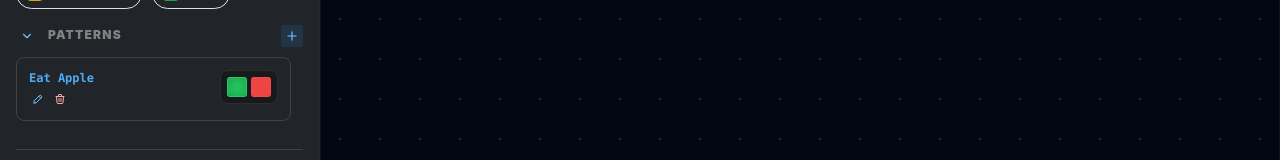
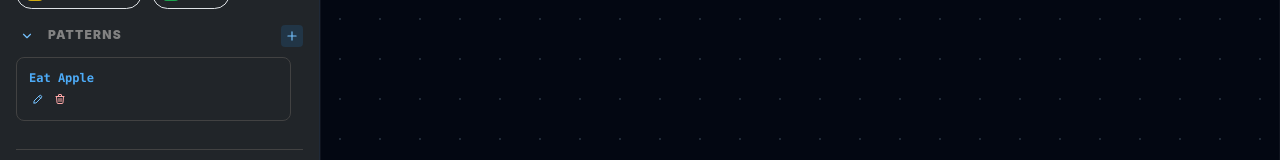
Before and after one commit to Fancyflame/tespat-engine, a React (Vite) app in the folder tespat-web/: page / in a window 1280 px wide. Shown: the part 161-321 px from the top of the page. Built offline with nearby package versions, Linux system fonts and the light colour scheme.

Commit message:
feat: 添加画布尺寸改变条，但未添加功能

```diff
--- a/tespat-web/package.json
+++ b/tespat-web/package.json
@@ -12,6 +12,7 @@
   "dependencies": {
     "@mantine/core": "^8.3.15",
     "@mantine/hooks": "^8.3.15",
+    "@mantine/notifications": "^8.3.15",
     "@tabler/icons-react": "^3.37.1",
     "react": "^19.2.0",
     "react-dom": "^19.2.0"
--- a/tespat-web/src/App.tsx
+++ b/tespat-web/src/App.tsx
@@ -89,7 +89,7 @@ export default function App() {
                                 <GridDisplay2D
                                     width={editor.editingGrid.width}
                                     data={editor.editingGrid.data}
-                                    enableEdit={true}
+                                    enableEdit={editor.enableEdit}
                                     onChangeData={(nextData) =>
                                         setEditor((prev) => ({
                                             ...prev,
--- a/tespat-web/src/EditorData.tsx
+++ b/tespat-web/src/EditorData.tsx
@@ -17,6 +17,8 @@ export interface EditorData {
     selectedCell: string | null;
     /** 主编辑器当前正在编辑的网格对象 */
     editingGrid: EditingGrid;
+    /** 是否允许编辑（拖拽、调整尺寸等会临时关闭） */
+    enableEdit: boolean;
 }
 
 interface EditorContextType {
@@ -33,6 +35,7 @@ export const EditorProvider = ({ children }: { children: ReactNode }) => {
             width: 2,
             data: ["Apple", "Slime", "Empty", "SatiatedSlime"],
         },
+        enableEdit: true,
     });
 
     return (
--- a/tespat-web/src/components/DynamicGrid/DynamicGrid.module.css
+++ /dev/null
@@ -1,43 +0,0 @@
-.grid {
-    display: grid;
-    background: rgba(0, 0, 0, 0.3);
-    padding: 6px;
-    border-radius: 8px;
-    border: 1px solid #2d2d2d;
-    width: fit-content;
-}
-
-.cell {
-    border-radius: 3px;
-    cursor: pointer;
-    transition: all 0.1s ease;
-    border: 1px solid rgba(255, 255, 255, 0.03);
-
-    &:hover {
-        filter: brightness(1.3);
-        transform: scale(1.05);
-    }
-}
-
-.state-Wildcard {
-    background: repeating-linear-gradient(
-        45deg,
-        #374151,
-        #374151 4px,
-        #111827 4px,
-        #111827 8px
-    );
-}
-.state-Empty {
-    background: #1f2937;
-}
-.state-Slime {
-    background: #22c55e;
-    box-shadow: inset 0 0 8px rgba(0, 0, 0, 0.2);
-}
-.state-Apple {
-    background: #ef4444;
-}
-.state-SatiatedSlime {
-    background: #facc15;
-}
--- a/tespat-web/src/components/DynamicGrid/DynamicGrid.tsx
+++ /dev/null
@@ -1,45 +0,0 @@
-import React from "react";
-import { Box } from "@mantine/core";
-import styles from "./DynamicGrid.module.css";
-
-export type CellState =
-    | "Wildcard"
-    | "Empty"
-    | "Slime"
-    | "Apple"
-    | "SatiatedSlime";
-
-interface Props {
-    width: number;
-    height: number;
-    data: string[];
-    onCellClick?: (index: number) => void;
-    cellSize?: number;
-}
-
-export const DynamicGrid: React.FC<Props> = ({
-    width,
-    height,
-    data,
-    onCellClick,
-    cellSize = 28,
-}) => {
-    return (
-        <Box
-            className={styles.grid}
-            style={{
-                gridTemplateColumns: `repeat(${width}, ${cellSize}px)`,
-                gap: "4px",
-            }}
-        >
-            {data.map((state, i) => (
-                <div
-                    key={i}
-                    onClick={() => onCellClick?.(i)}
-                    className={`${styles.cell} ${styles[`state-${state}`]}`}
-                    style={{ width: cellSize, height: cellSize }}
-                />
-            ))}
-        </Box>
-    );
-};
--- a/tespat-web/src/components/GridEditResizer/ResizeBar.tsx
+++ b/tespat-web/src/components/GridEditResizer/ResizeBar.tsx
@@ -1,6 +1,7 @@
 import { Box } from "@mantine/core";
 import type React from "react";
 import { useRef } from "react";
+import { useEditor } from "../../EditorData";
 import styles from "./ResizeBar.module.css";
 
 export type ResizeDirection = "top" | "bottom" | "left" | "right";
@@ -24,6 +25,7 @@ export function ResizeBar({
     onDeltaChange,
     className,
 }: ResizeBarProps) {
+    const { setEditor } = useEditor();
     const offset = "-25px";
     const isDraggingRef = useRef(false);
     const startPointRef = useRef<{ x: number; y: number } | null>(null);
@@ -43,6 +45,12 @@ export function ResizeBar({
         isDraggingRef.current = false;
         startPointRef.current = null;
 
+        // 结束拖拽时重新开启编辑
+        setEditor((prev) => ({
+            ...prev,
+            enableEdit: true,
+        }));
+
         window.removeEventListener("pointermove", handlePointerMove);
         window.removeEventListener("pointerup", handlePointerUp);
     };
@@ -53,6 +61,12 @@ export function ResizeBar({
 
         isDraggingRef.current = true;
         startPointRef.current = { x: event.clientX, y: event.clientY };
+
+        // 开始拖拽时临时关闭编辑
+        setEditor((prev) => ({
+            ...prev,
+            enableEdit: false,
+        }));
 
         window.addEventListener("pointermove", handlePointerMove);
         window.addEventListener("pointerup", handlePointerUp);
--- a/tespat-web/src/components/Sidebar/CellSection.tsx
+++ b/tespat-web/src/components/Sidebar/CellSection.tsx
@@ -11,7 +11,8 @@ import {
     Box,
 } from "@mantine/core";
 import { CollapsibleSection } from "./CollapsibleSection";
-import { IconPlus, IconPencil, IconTrash } from "@tabler/icons-react";
+import { notifications } from "@mantine/notifications";
+import { IconPlus, IconPencil, IconTrash, IconX } from "@tabler/icons-react";
 import { useProject } from "../../ProjectData";
 import { useEditor } from "../../EditorData";
 
@@ -47,14 +48,20 @@ export function CellSection() {
                 const trimmed = newName.trim();
                 if (!trimmed || trimmed === oldName) return;
 
-                if (
-                    !project.cellDisplay.has(oldName) ||
-                    project.cellDisplay.has(trimmed)
-                ) {
+                const color = project.cellDisplay.get(oldName);
+                if (color === undefined) {
                     return;
                 }
-                const color = project.cellDisplay.get(oldName);
-                if (color === undefined) return;
+
+                if (project.cellDisplay.has(trimmed)) {
+                    notifications.show({
+                        title: "无法重命名",
+                        message: "相同名字的单位已存在",
+                        icon: <IconX />,
+                        color: "red",
+                    });
+                    return;
+                }
 
                 setProject((prev) => {
                     const cellDisplay = new Map(prev.cellDisplay);
@@ -184,16 +191,7 @@ const CellUnitCapsule = memo(function CellUnitCapsule({
                         style={{ width: 220 }}
                     >
                         <Stack gap="xs">
-                            <ColorPicker
-                                value={tempColor}
-                                format="hex"
-                                fullWidth
-                                onChange={setTempColor}
-                                onChangeEnd={(final) =>
-                                    actions.onChangeColor(name, final)
-                                }
-                            />
-                            <Group justify="flex-end" gap="xs">
+                            <Group gap="xs">
                                 <ActionIcon
                                     variant="subtle"
                                     size="sm"
@@ -221,6 +219,15 @@ const CellUnitCapsule = memo(function CellUnitCapsule({
                                 >
                                     <IconTrash size={14} />
                                 </ActionIcon>
+                                <ColorPicker
+                                    value={tempColor}
+                                    format="hex"
+                                    fullWidth
+                                    onChange={setTempColor}
+                                    onChangeEnd={(final) =>
+                                        actions.onChangeColor(name, final)
+                                    }
+                                />
                             </Group>
                         </Stack>
                     </Popover.Dropdown>
--- a/tespat-web/src/components/Sidebar/PatternCard.tsx
+++ b/tespat-web/src/components/Sidebar/PatternCard.tsx
@@ -1,6 +1,5 @@
 import { Card, Group, Text, ActionIcon, Divider, Stack } from "@mantine/core";
 import { IconTrash, IconPencil } from "@tabler/icons-react";
-import { DynamicGrid, CellState } from "../DynamicGrid/DynamicGrid";
 import { PatternRule } from "../../ProjectData";
 
 interface PatternCardProps {
@@ -55,12 +54,6 @@ export const PatternCard = ({ rule, onRename, onDelete }: PatternCardProps) => {
                         </ActionIcon>
                     </Group>
                 </Stack>
-                <DynamicGrid
-                    width={rule.width}
-                    height={rule.height}
-                    data={rule.pattern as unknown as CellState[]}
-                    cellSize={20}
-                />
             </Group>
         </Card>
     );
--- a/tespat-web/src/main.tsx
+++ b/tespat-web/src/main.tsx
@@ -3,6 +3,8 @@ import React from "react";
 import ReactDOM from "react-dom/client";
 import { MantineProvider, createTheme } from "@mantine/core";
 import "@mantine/core/styles.css"; // 必须引入 Mantine 的核心样式
+import { Notifications } from "@mantine/notifications";
+import "@mantine/notifications/styles.css";
 import App from "./App";
 import "./index.css";
 import { ProjectProvider } from "./ProjectData";
@@ -15,6 +17,7 @@ const theme = createTheme({
 ReactDOM.createRoot(document.getElementById("root")!).render(
     <React.StrictMode>
         <MantineProvider theme={theme} defaultColorScheme="dark">
+            <Notifications position="top-right" zIndex={2000} />
             <ProjectProvider>
                 <EditorProvider>
                     <App />
```
Also changed, not shown: 1 other file (tests, documents, lock files or other folders).
